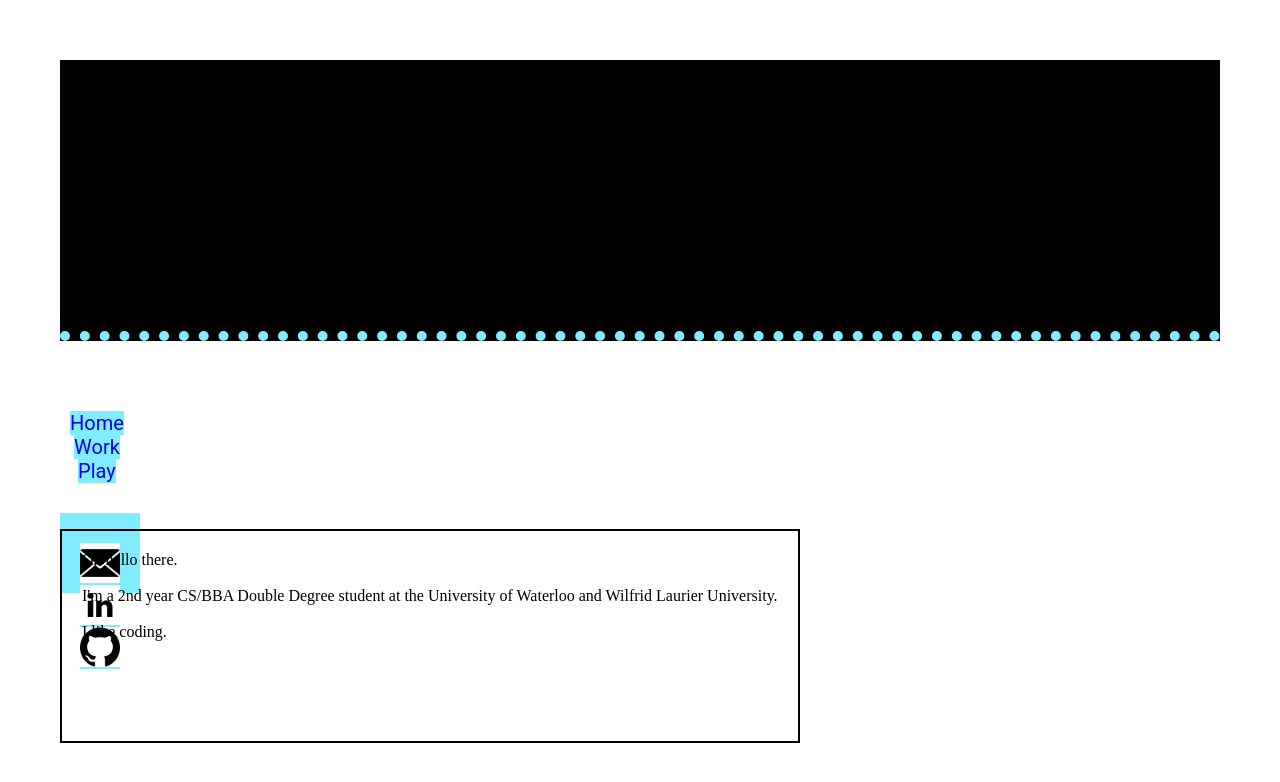
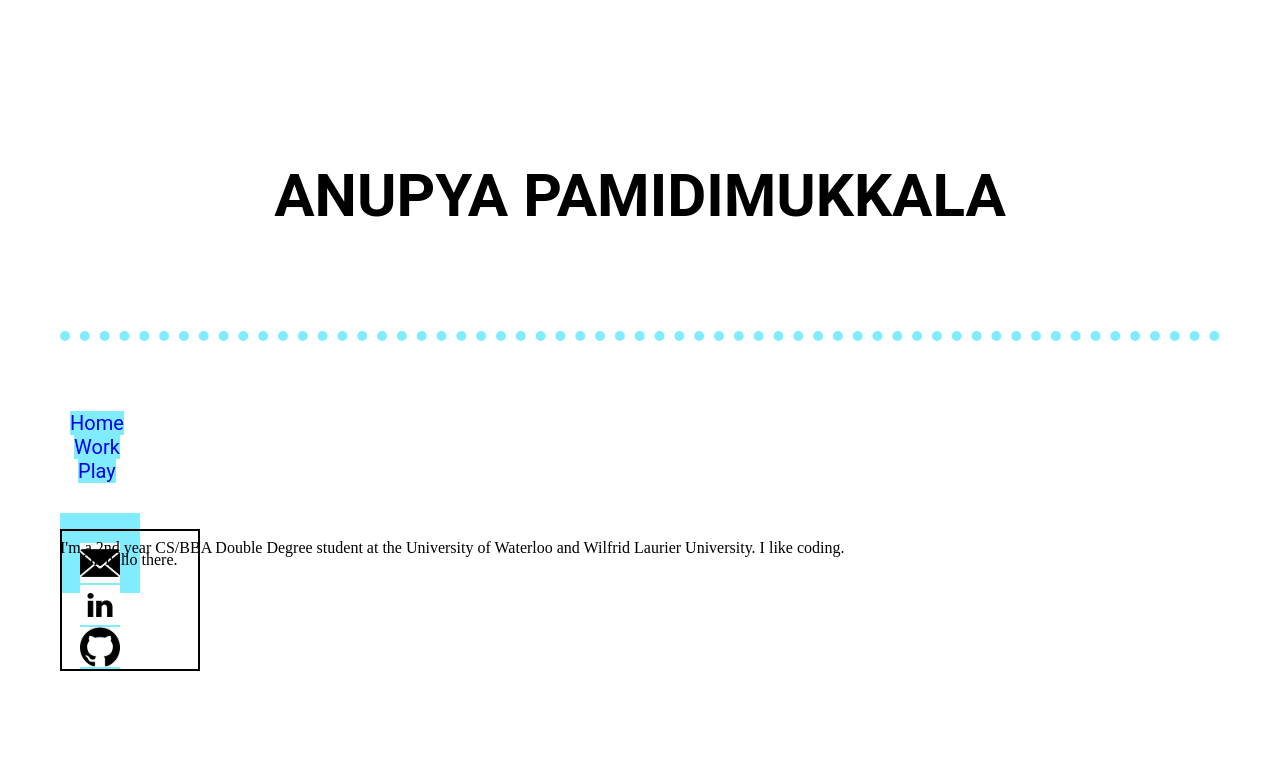
Before and after one commit to Anupya/anupya.github.io, a Jekyll site: the page built from index.html, in a window 1280 px wide. Shown: the top 782 px of the page. Built offline with Jekyll 4.4.1, drawn with Linux system fonts in a browser that asks for light colours.

Commit message:
Revert "sf"
This reverts commit 9bd3d6f73d1607480b28096776b948a227045f29.

```diff
--- a/css/main.css
+++ b/css/main.css
@@ -11,9 +11,9 @@ h1 {
     font-weight: 100px;
     font-size: 60px;
     font-stretch: extra-expanded;
-    font-color: white;
+    font-color: --black;
     animation: logoAppears 2s;
-    background-color: black;
+    background-color: white;
     text-align: center;
     letter-spacing: expanded;
 }
--- a/index.html
+++ b/index.html
@@ -11,5 +11,6 @@ title: Anupya Pamidimukkala, Personal Website
                 <li><a href="/play">Play</a></li>
             </ul>
     </nav>
-    <p class="border">Oh hello there. <br></br> I'm a 2nd year CS/BBA Double Degree student at the University of Waterloo and Wilfrid Laurier University. <br></br> I like coding. </p>
+    <p class="border">Oh hello there. </p>
+	<p> I'm a 2nd year CS/BBA Double Degree student at the University of Waterloo and Wilfrid Laurier University. I like coding. </p>
 </div>
```
